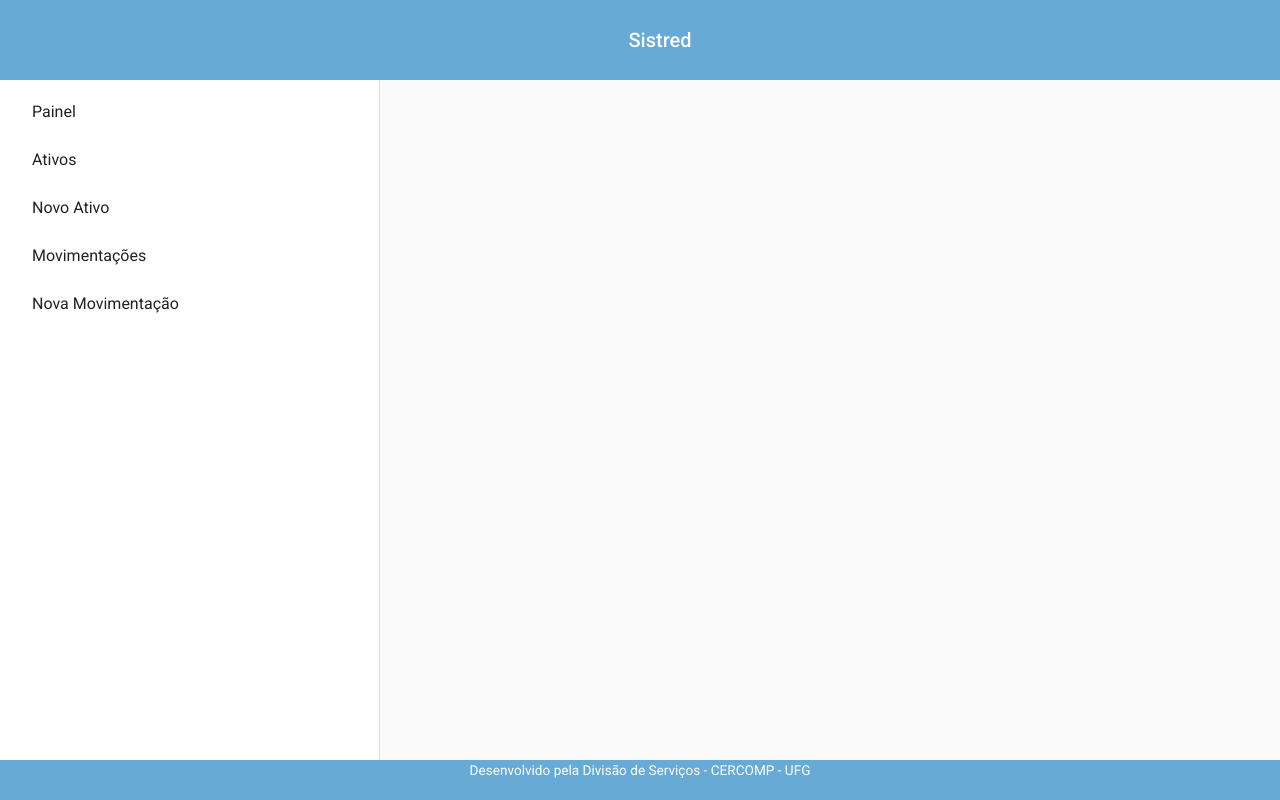
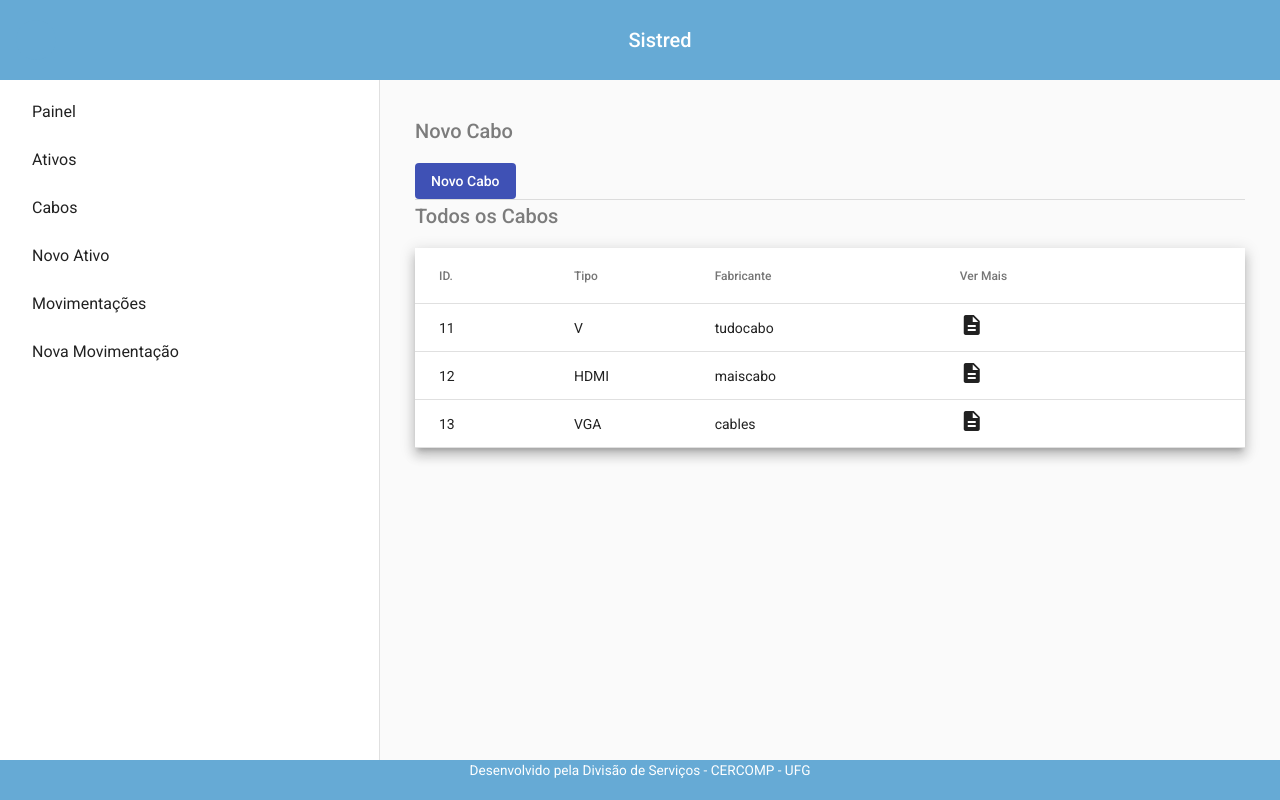
Before and after one commit to Theringeye/sistred-front, an Angular app: page /cabos in a window 1280 px wide. Before the commit this address led to /. Built offline with nearby package versions, Linux system fonts and the light colour scheme.

Commit message:
add componente para cabo

```diff
--- a/src/app/template/nav/mock-navegacao.ts
+++ b/src/app/template/nav/mock-navegacao.ts
@@ -3,6 +3,7 @@ import { Navegacao } from "./navegacao";
 export const NAVEGACAO: Navegacao[] = [
     {id: 11, nome: 'painel', descricao: 'Painel'},
     {id: 12, nome: 'ativos', descricao: 'Ativos'},
+    {id: 122, nome: 'cabos', descricao: 'Cabos'},
     {id: 13, nome: 'form-ativos', descricao: 'Novo Ativo'},
     {id: 14, nome: 'movimentacoes', descricao: 'Movimentações'},
     {id: 15, nome: 'form-movimentacoes', descricao: 'Nova Movimentação'},
--- /dev/null
+++ b/src/app/views/cabos/cabo.ts
@@ -0,0 +1,7 @@
+export interface Cabo{
+    id: number;
+    tipo: string;
+    fabricante: string;
+    listaMovimentacao: string;
+    historicoDoAtivo: string;
+}
--- /dev/null
+++ b/src/app/views/cabos/cabos.component.css
@@ -0,0 +1,3 @@
+table{
+    width: 100%;
+}
--- /dev/null
+++ b/src/app/views/cabos/cabos.component.html
@@ -0,0 +1,31 @@
+<div class="container">
+    <h2>Novo Cabo</h2>
+    <button mat-flat-button color="primary">Novo Cabo</button>
+    <mat-divider></mat-divider>
+    <h2>Todos os Cabos</h2>
+    <!--
+        Lista de todos os cabos
+    -->
+    <table mat-table [dataSource]="dataSource" class="mat-elevation-z8">
+        <ng-container matColumnDef="id">
+            <th mat-header-cell *matHeaderCellDef> ID. </th>
+            <td mat-cell *matCellDef="let element"> {{element.id}} </td>
+        </ng-container>
+        <ng-container matColumnDef="tipo">
+            <th mat-header-cell *matHeaderCellDef> Tipo </th>
+            <td mat-cell *matCellDef="let element"> {{element.tipo}} </td>
+        </ng-container>
+        <ng-container matColumnDef="fabricante">
+            <th mat-header-cell *matHeaderCellDef> Fabricante </th>
+            <td mat-cell *matCellDef="let element"> {{element.fabricante}} </td>
+        </ng-container>
+        <ng-container matColumnDef="mais">
+            <th mat-header-cell *matHeaderCellDef> Ver Mais </th>
+            <td mat-cell *matCellDef="">
+                <mat-icon>description</mat-icon>
+            </td>
+        </ng-container>
+        <tr mat-header-row *matHeaderRowDef="displayedColumns"></tr>
+        <tr mat-row *matRowDef="let row; columns: displayedColumns;"></tr>
+    </table>
+</div>
--- /dev/null
+++ b/src/app/views/cabos/cabos.component.ts
@@ -0,0 +1,19 @@
+import { Component, OnInit } from '@angular/core';
+import { MockCabos } from './mock-cabos';
+
+@Component({
+  selector: 'app-cabos',
+  templateUrl: './cabos.component.html',
+  styleUrls: ['./cabos.component.css']
+})
+export class CabosComponent implements OnInit {
+
+  cabos = MockCabos;
+  displayedColumns: string[] = ['id', 'tipo', 'fabricante', 'mais'];
+  dataSource = this.cabos;
+  constructor() { }
+
+  ngOnInit(): void {
+  }
+
+}
--- /dev/null
+++ b/src/app/views/cabos/mock-cabos.ts
@@ -0,0 +1,7 @@
+import { Cabo } from "./cabo";
+
+export const MockCabos:Cabo[] = [
+    {id:11,tipo:"V",fabricante:"tudocabo",historicoDoAtivo:"",listaMovimentacao:""},
+    {id:12,tipo:"HDMI",fabricante:"maiscabo",historicoDoAtivo:"",listaMovimentacao:""},
+    {id:13,tipo:"VGA",fabricante:"cables",historicoDoAtivo:"",listaMovimentacao:""},
+]
--- /dev/null
+++ b/src/app/views/forms/form-cabos/form-cabos.component.html
@@ -0,0 +1 @@
+<p>form-cabos works!</p>
--- /dev/null
+++ b/src/app/views/forms/form-cabos/form-cabos.component.ts
@@ -0,0 +1,15 @@
+import { Component, OnInit } from '@angular/core';
+
+@Component({
+  selector: 'app-form-cabos',
+  templateUrl: './form-cabos.component.html',
+  styleUrls: ['./form-cabos.component.css']
+})
+export class FormCabosComponent implements OnInit {
+
+  constructor() { }
+
+  ngOnInit(): void {
+  }
+
+}
```
Also changed, not shown: src/app/app-routing.module.ts (+10 -0 lines), src/app/app.module.ts (+8 -1 lines), src/app/views/forms/form-cabos/form-cabos.component.css (added).
